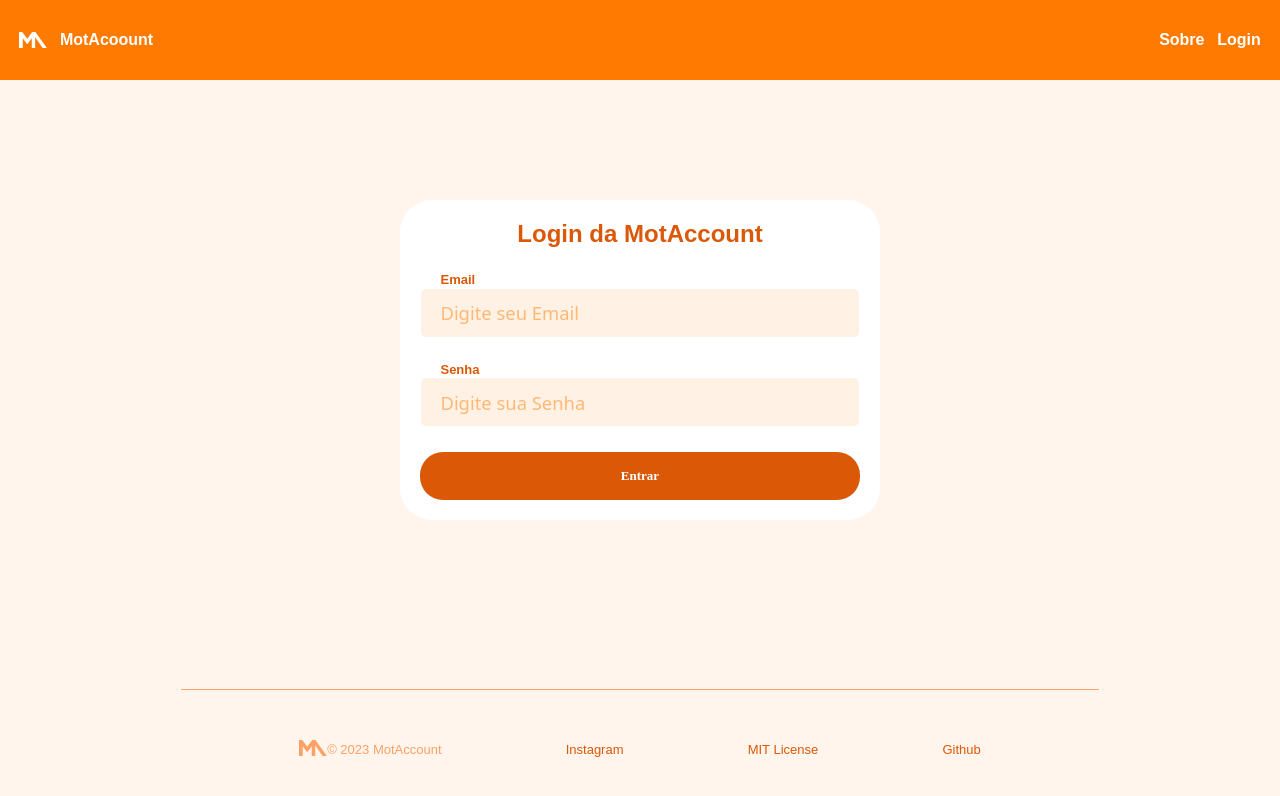
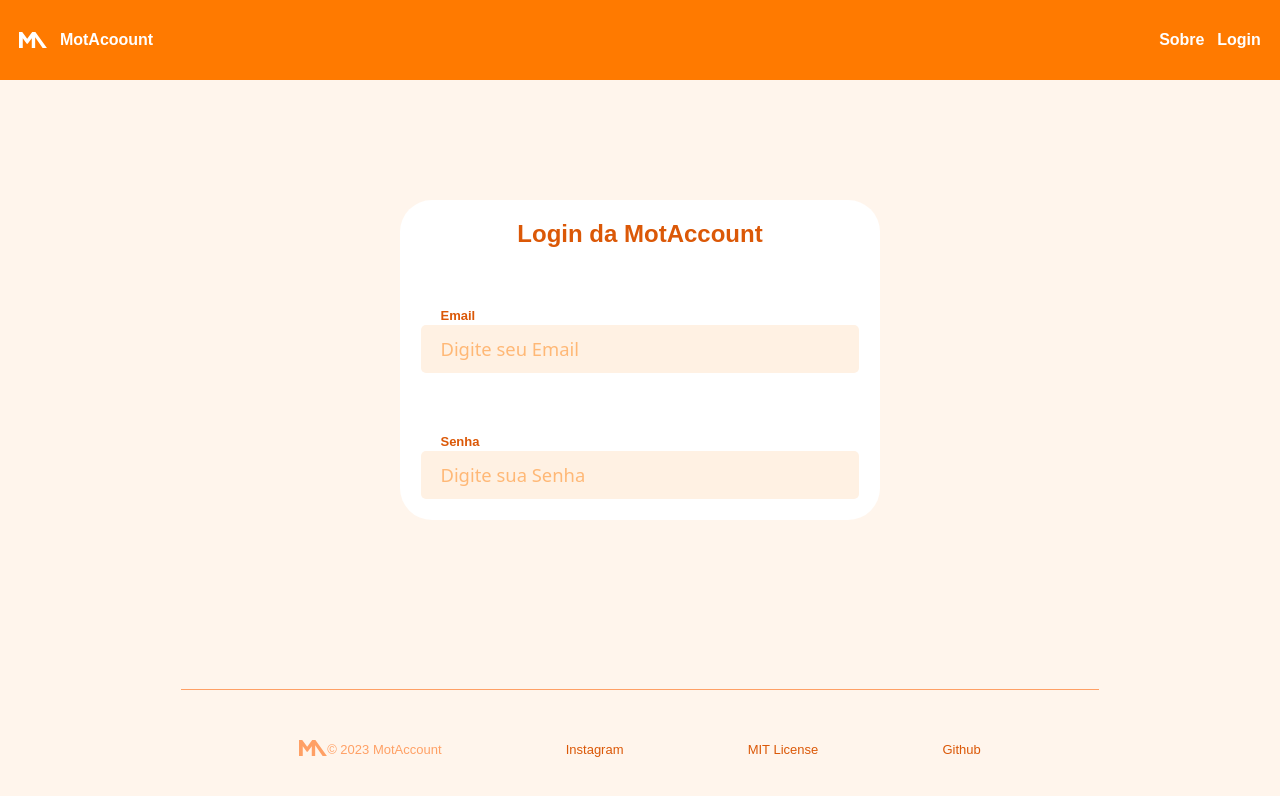
Before and after one commit to JVSMOTA/MotAccount, a React (Vite) app in the folder frontend/: page /login in a window 1280 px wide. Shown: the top 796 px of the page. Built offline with nearby package versions, Linux system fonts and the light colour scheme; what google-fonts would draw is missing.

Commit message:
Revert "Front/login"

```diff
--- a/frontend/src/components/ButtonForm/index.tsx
+++ /dev/null
@@ -1,16 +0,0 @@
-import React from 'react';
-import { Container } from './styles';
-
-interface Props {
-  placeholder?: string;
-}
-
-const ButtonForm: React.FC<Props> = (props) => {
-  return (
-    <Container>
-      {props.placeholder}
-    </Container>
-  )
-};
-
-export default ButtonForm;
--- a/frontend/src/components/ButtonForm/styles.tsx
+++ /dev/null
@@ -1,25 +0,0 @@
-import styled from 'styled-components';
-
-export const Container = styled.button`
-  display: flex;
-  width: 100%;
-  height: 6vh;
-  align-items: center;
-  justify-content: center;
-  background-color: #DB5807;
-  border: none;
-  font-family: 'Montserrat';
-  font-size: small;
-  font-weight: 600;
-  border-radius: 23px;
-  color: #FFFFFF;
-
-  &:hover {
-    cursor: pointer;
-    opacity: 0.8;
-  }
-  &:active {
-    opacity: 1.0;
-    transform: scale(0.98);
-  }
-`;
--- a/frontend/src/pages/Login/index.tsx
+++ b/frontend/src/pages/Login/index.tsx
@@ -6,7 +6,6 @@ import Footer from "../../components/Footer"
 import FormContainer from "../../components/FormContainer"
 import { Title } from "./style"
 import InputForm from "../../components/InputForm"
-import ButtonForm from "../../components/ButtonForm"
 
 export default function Login() {
 	return (
@@ -25,7 +24,6 @@ export default function Login() {
 					type="password"
 					placeholder="Digite sua Senha"
 					/>
-					<ButtonForm placeholder="Entrar"/>
 				</FormContainer>
 			</JustifyContainer>
 			<Footer />
--- a/frontend/src/pages/Login/style.tsx
+++ b/frontend/src/pages/Login/style.tsx
@@ -3,7 +3,5 @@
 import styled from "styled-components"
 
 export const Title = styled.h1`
-  color: #DB5807;
-  text-align: center;
-
+    color: #DB5807;
 `;
```
